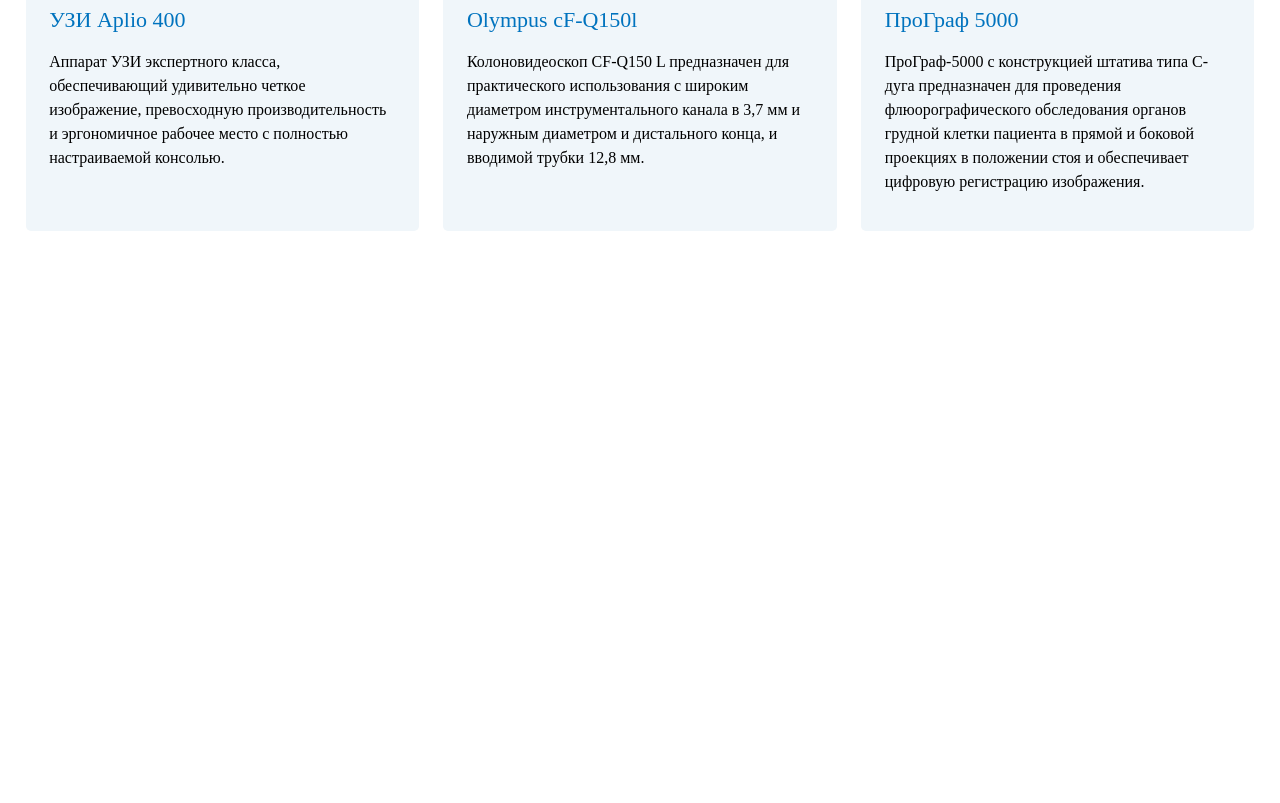
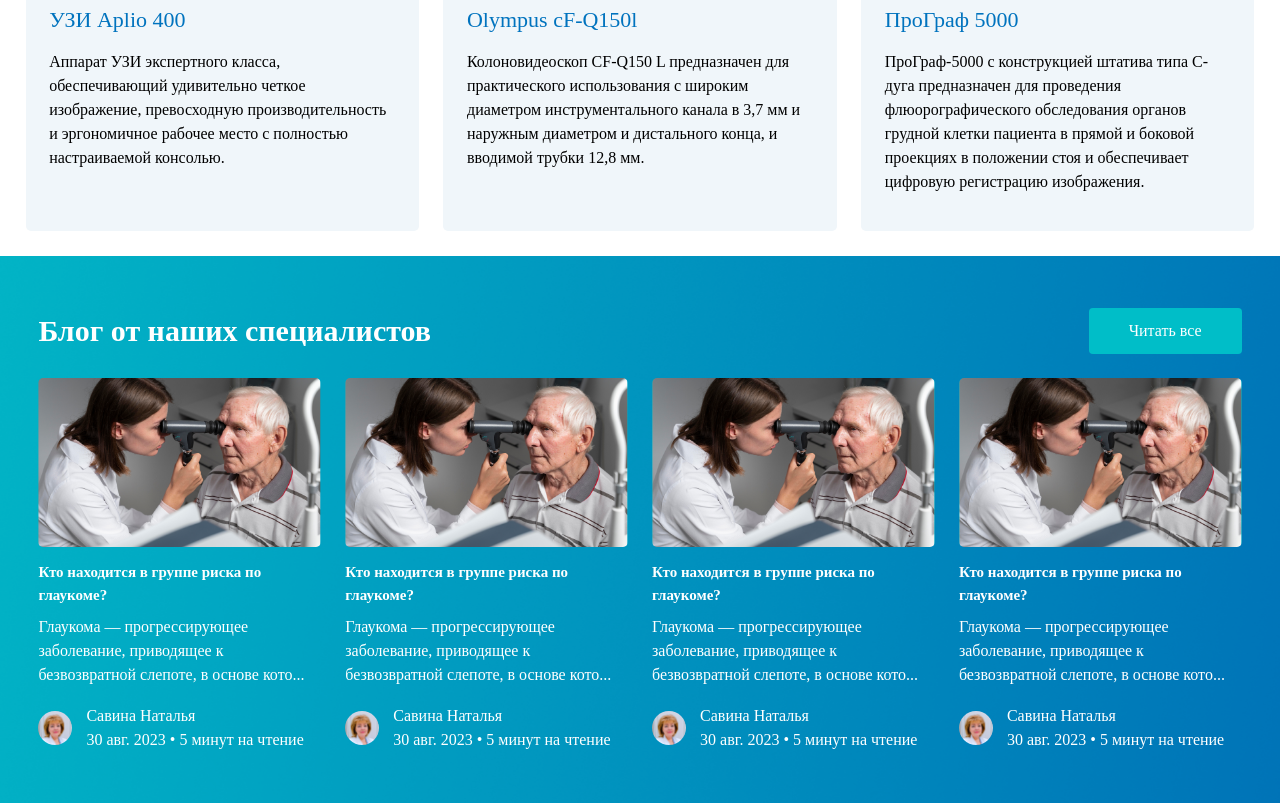
Before and after one commit to karimovmuhamadali91-arch/home-work-17, a plain HTML site: page index.html in a window 1280 px wide. Shown: the part 4259-5062 px from the top of the page. Before the commit the page ends 4515 px from the top, so only its background shows below. Drawn offline with Linux system fonts and the light colour scheme.

Commit message:
box11 dob kadm

```diff
--- a/index.html
+++ b/index.html
@@ -368,6 +368,70 @@
             </div>
         </div>
     </div>
+
+    <div class="box11">
+        <img class="g1" src="./img/bg (2).png" alt="" width="100%">
+        <div class="g2">
+            <div class="g3">
+                <h1 class="g4">Блог от наших специалистов</h1>
+                <div class="g5">Читать все</div>
+            </div>
+
+            <div class="g6">
+                <div class="g7">
+                    <img src="./img/image copy 2.png" alt="">
+                    <h3>Кто находится в группе риска по глаукоме?</h3>
+                    <p>Глаукома — прогрессирующее заболевание, приводящее к безвозвратной слепоте, в основе кото...</p>
+                    <div class="g8">
+                        <img src="./img/image copy 3.png" alt="">
+                        <div>
+                            <p>Савина Наталья</p>
+                            <p>30 авг. 2023 • 5 минут на чтение</p>
+                        </div>
+                    </div>
+                </div>
+
+                <div class="g7">
+                    <img src="./img/image copy 2.png" alt="">
+                    <h3>Кто находится в группе риска по глаукоме?</h3>
+                    <p>Глаукома — прогрессирующее заболевание, приводящее к безвозвратной слепоте, в основе кото...</p>
+                    <div class="g8">
+                        <img src="./img/image copy 3.png" alt="">
+                        <div>
+                            <p>Савина Наталья</p>
+                            <p>30 авг. 2023 • 5 минут на чтение</p>
+                        </div>
+                    </div>
+                </div>
+
+                <div class="g7">
+                    <img src="./img/image copy 2.png" alt="">
+                    <h3>Кто находится в группе риска по глаукоме?</h3>
+                    <p>Глаукома — прогрессирующее заболевание, приводящее к безвозвратной слепоте, в основе кото...</p>
+                    <div class="g8">
+                        <img src="./img/image copy 3.png" alt="">
+                        <div>
+                            <p>Савина Наталья</p>
+                            <p>30 авг. 2023 • 5 минут на чтение</p>
+                        </div>
+                    </div>
+                </div>
+
+                <div class="g7">
+                    <img src="./img/image copy 2.png" alt="">
+                    <h3>Кто находится в группе риска по глаукоме?</h3>
+                    <p>Глаукома — прогрессирующее заболевание, приводящее к безвозвратной слепоте, в основе кото...</p>
+                    <div class="g8">
+                        <img src="./img/image copy 3.png" alt="">
+                        <div>
+                            <p>Савина Наталья</p>
+                            <p>30 авг. 2023 • 5 минут на чтение</p>
+                        </div>
+                    </div>
+                </div>
+            </div>
+        </div>
+    </div>
 </body>
 
 </html>
--- a/style.css
+++ b/style.css
@@ -492,3 +492,76 @@ body {
     color: rgb(0, 115, 190);
     margin: 2% 0 4%;
 }
+
+.box11 {
+    width: 100%;
+    position: relative;
+}
+
+.g1 {
+    position: absolute;
+    width: 100%;
+    height: 100%;
+}
+
+.g2 {
+    position: relative;
+    padding: 4% 3%;
+}
+
+.g3 {
+    display: flex;
+    justify-content: space-between;
+    align-items: center;
+    margin-bottom: 2%;
+}
+
+.g4 {
+    font-size: 30px;
+    color: white;
+}
+
+.g5 {
+    padding: 14px 40px;
+    background-color: rgb(0, 190, 200);
+    color: white;
+    border-radius: 4px;
+}
+
+.g6 {
+    display: flex;
+    gap: 2%;
+}
+
+.g7 {
+    flex: 1;
+    color: white;
+    line-height: 1.5;
+}
+
+.g7 > img {
+    width: 100%;
+    display: block;
+    border-radius: 5px;
+}
+
+.g7 h3 {
+    margin-top: 5%;
+    font-size: 15px;
+}
+
+.g7 > p {
+    margin-top: 3%;
+}
+
+.g8 {
+    display: flex;
+    align-items: center;
+    gap: 5%;
+    margin-top: 6%;
+}
+
+.g8 img {
+    width: 12%;
+    border-radius: 50%;
+}
```
Also changed, not shown: img/bg (2).png (added), img/image copy 2.png (added), img/image copy 3.png (added).
